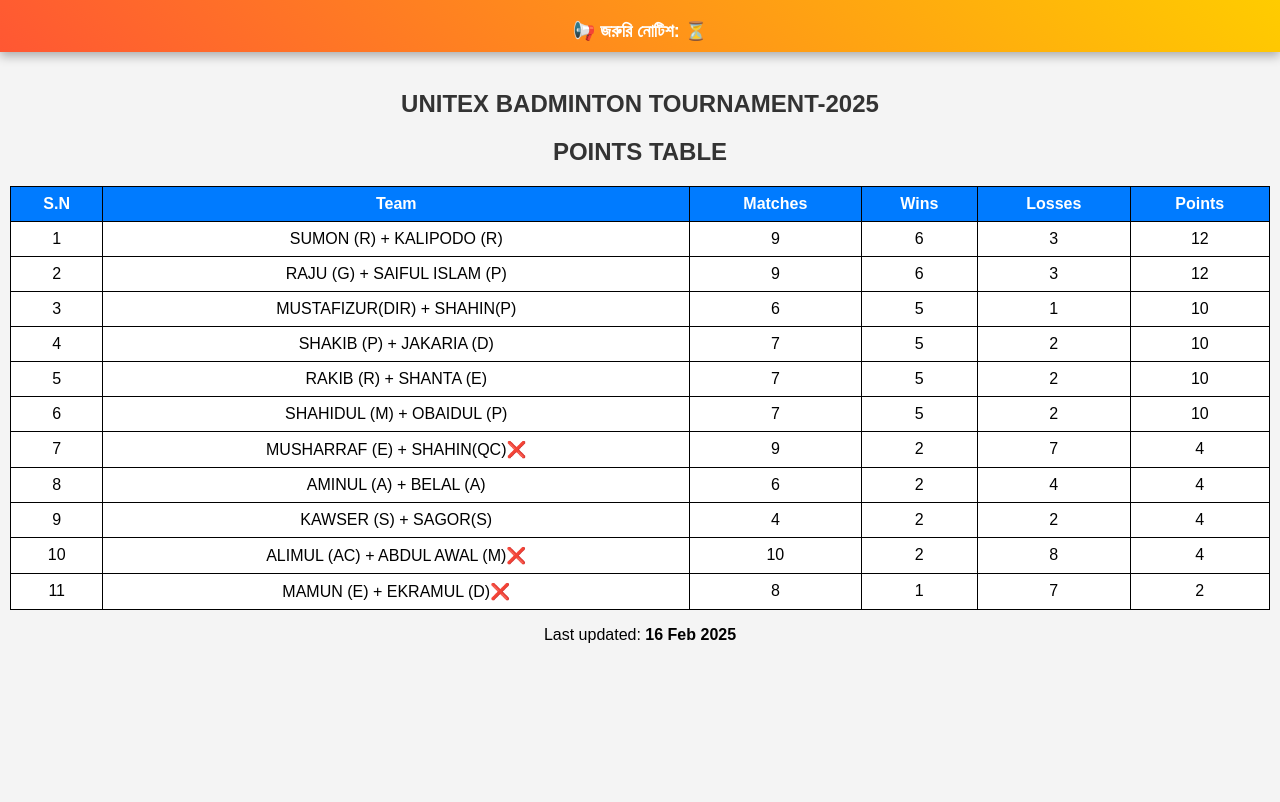
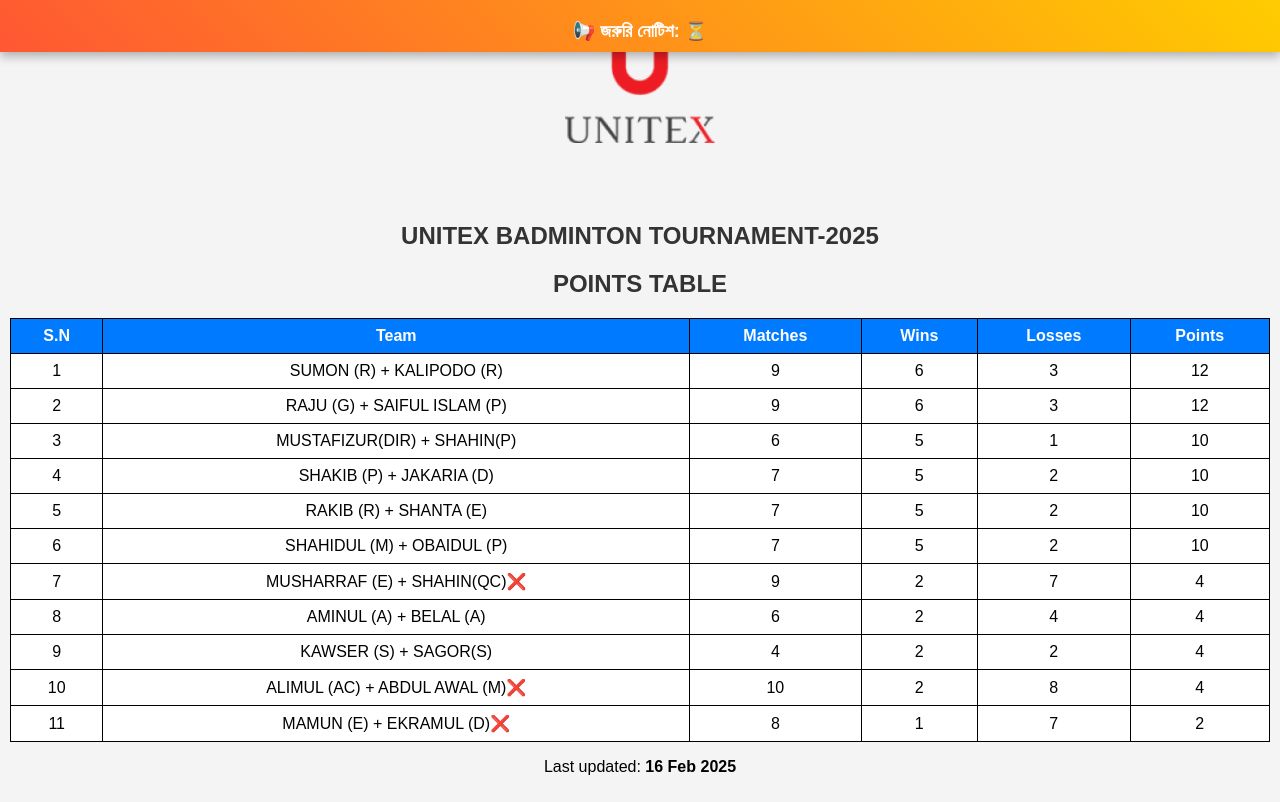
Before and after one commit to Rasel1998/BADMINTON-POINT-TABLE, a plain HTML site: page index.html in a window 1280 px wide. Drawn offline with Linux system fonts and the light colour scheme.

Commit message:
Update index.html

```diff
--- a/index.html
+++ b/index.html
@@ -16,6 +16,14 @@
 
         h2 {
             color: #333;
+        }
+
+        /* লোগোর জন্য নতুন CSS */
+        .logo {
+            width: 150px; /* লোগোর আকার */
+            height: auto;
+            margin: 20px auto; /* সেন্টারে আনার জন্য */
+            display: block;
         }
 
         /* 🔥 Stylish Notice Bar */
@@ -98,6 +106,9 @@
         <span id="notice-text">📢 জরুরি নোটিশ: ⏳</span>
     </div>
 
+    <!-- ✅ লোগো যুক্ত করা হলো -->
+    <img src="logo.png" alt="UNITEX Logo" class="logo">
+
     <!-- 🏸 Main Content -->
     <div class="table-container">
         <h2>UNITEX BADMINTON TOURNAMENT-2025</h2>
```
